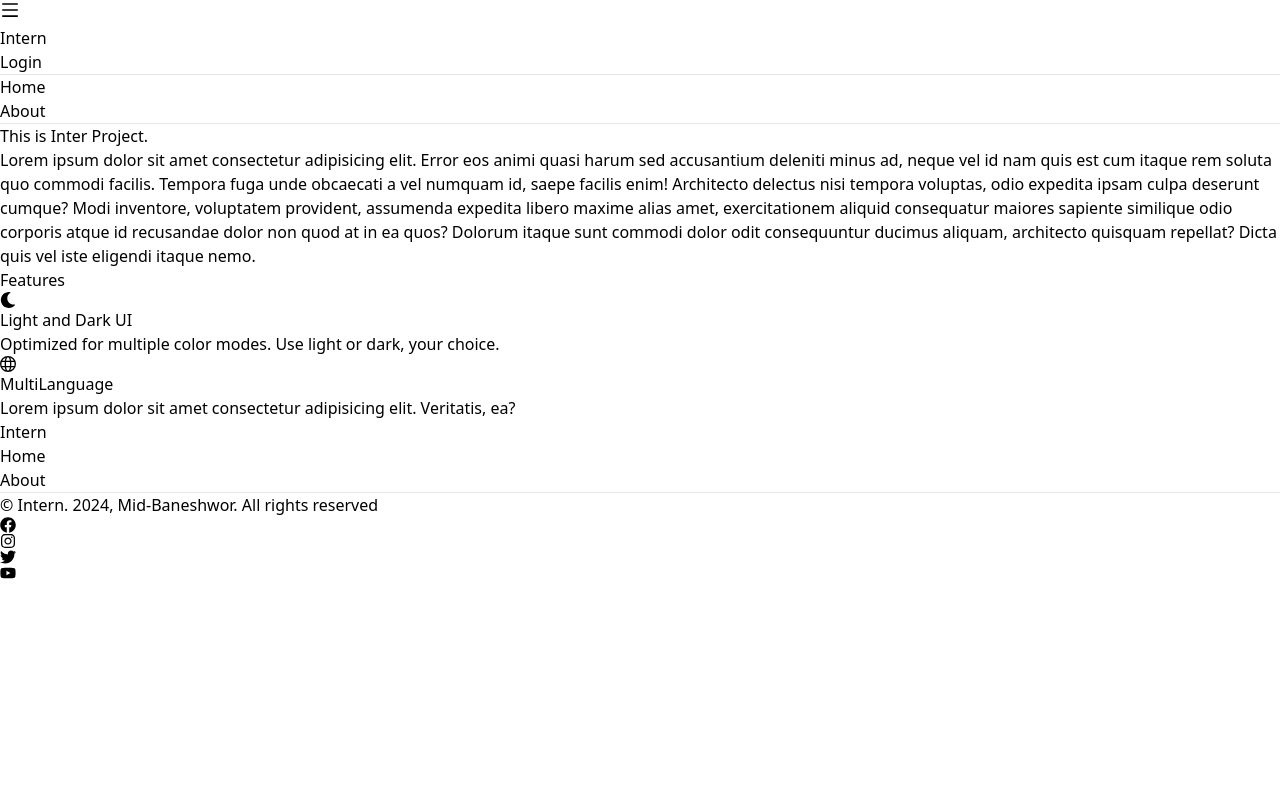
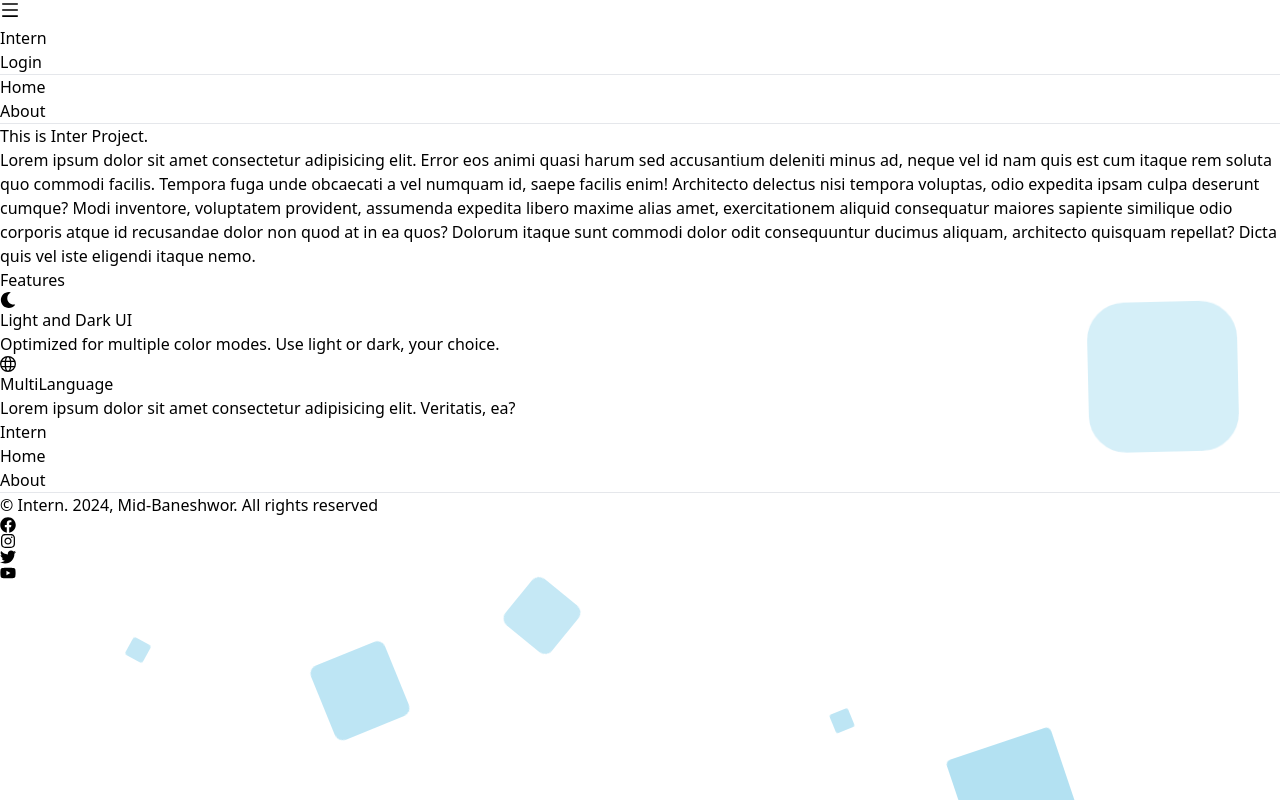
Before and after one commit to ankitnep001/intern-frontend, a React (Vite) app: page / in a window 1280 px wide. Built offline with nearby package versions, Linux system fonts and the light colour scheme; no server answers.

Commit message:
Added Admin Page (App.tsx)

```diff
--- a/src/templates/Templates.tsx
+++ b/src/templates/Templates.tsx
@@ -1,15 +1,17 @@
 import Footer from '@components/footer/Footer'
 import Header from '@components/header/Header'
+import HeroAnimation from '@components/home/HeroAnimation'
 import { Outlet } from 'react-router-dom'
 
 const Templates = () => {
     return (
-        <div>
+        <>
+            <HeroAnimation />
             <Header />
             <Outlet />
             <Footer />
+        </>
 
-        </div>
     )
 }
 
```
Also changed, not shown: src/App.tsx (+7 -2 lines).
